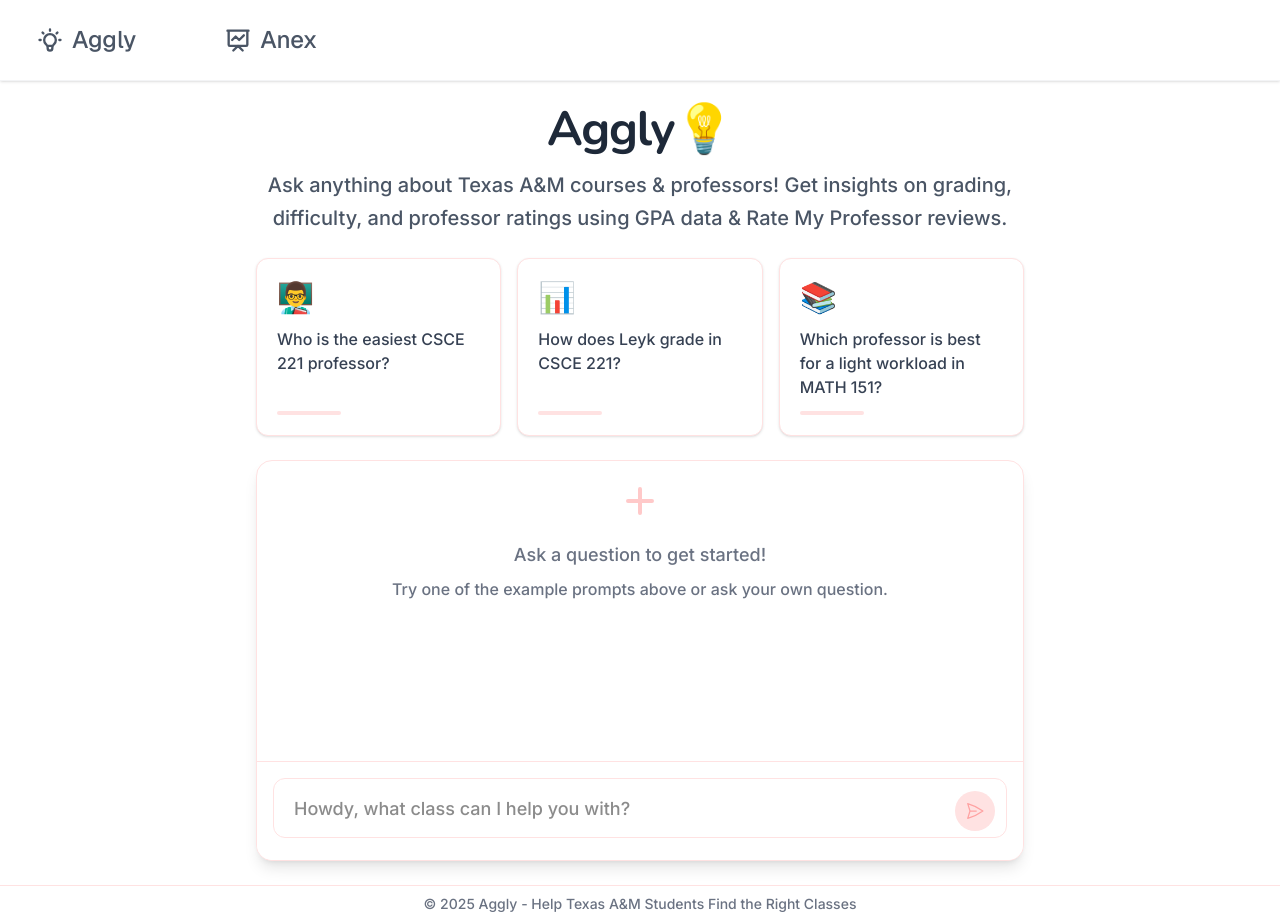
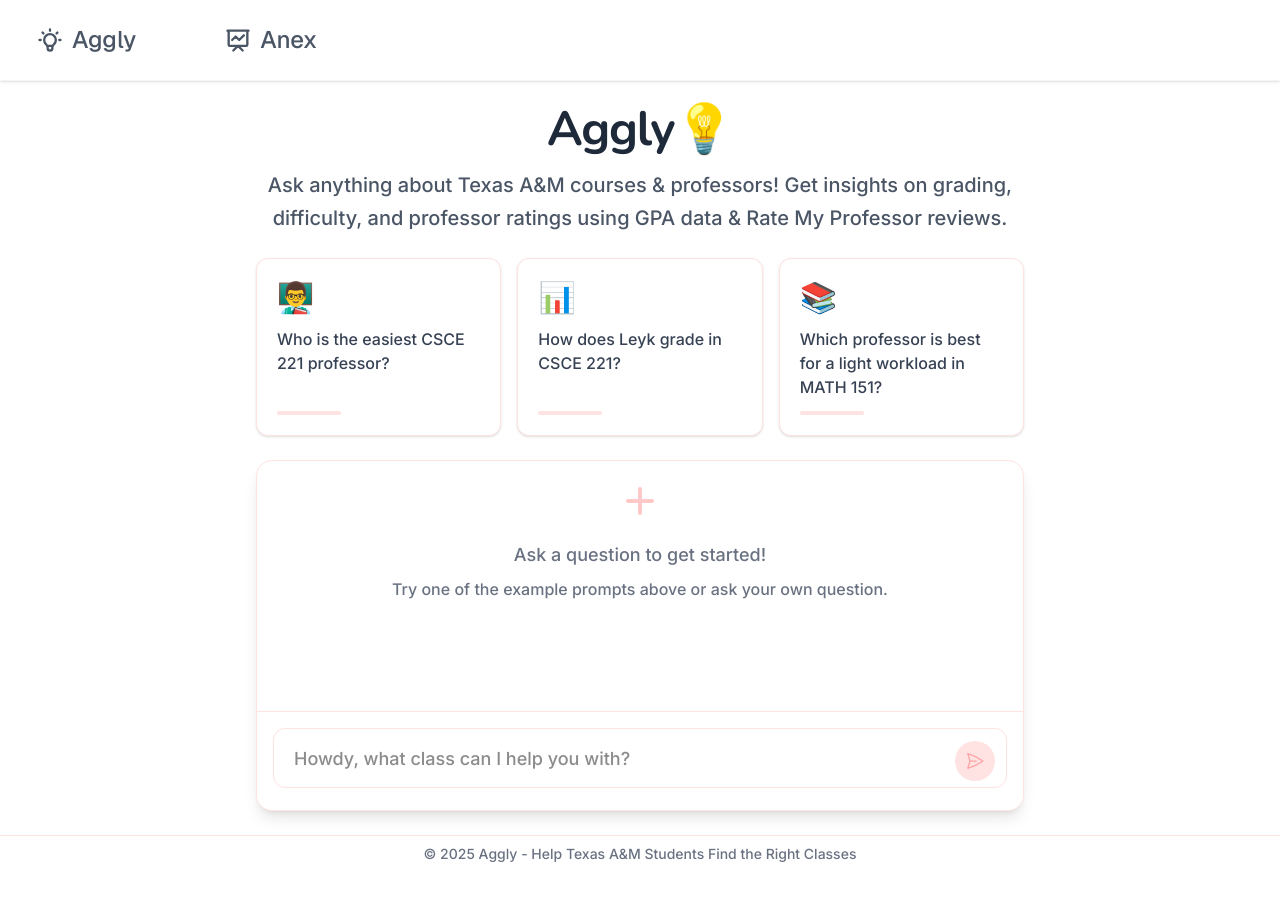
Before and after one commit to amaanchau/GarnettAI, a Next.js app in the folder garnett_frontend/: page / in a window 1280 px wide. After the commit the page ends 872 px from the top, so only its background shows below. Built offline with nearby package versions, Linux system fonts and the light colour scheme.

Commit message:
Update page.tsx

```diff
--- a/garnett_frontend/src/app/page.tsx
+++ b/garnett_frontend/src/app/page.tsx
@@ -308,7 +308,7 @@
           initial={{ opacity: 0, y: 20 }}
           animate={{ opacity: 1, y: 0 }}
           transition={{ delay: 0.6 }}
-          style={{ minHeight: conversationStarted ? '70vh' : '400px' }}
+          style={{ minHeight: conversationStarted ? '70vh' : '300px' }}
         >
           {/* Chat messages */}
           <div
@@ -316,7 +316,7 @@
             className={`flex-grow overflow-y-auto ${conversationStarted ? 'w-full mx-auto' : 'p-4'}`}
             style={{
               maxHeight: conversationStarted ? 'calc(100vh - 200px)' : 'calc(100vh - 350px)',
-              minHeight: conversationStarted ? '60vh' : '300px'
+              minHeight: conversationStarted ? '60vh' : '250px'
             }}
           >
             {messages.length === 0 ? (
```
